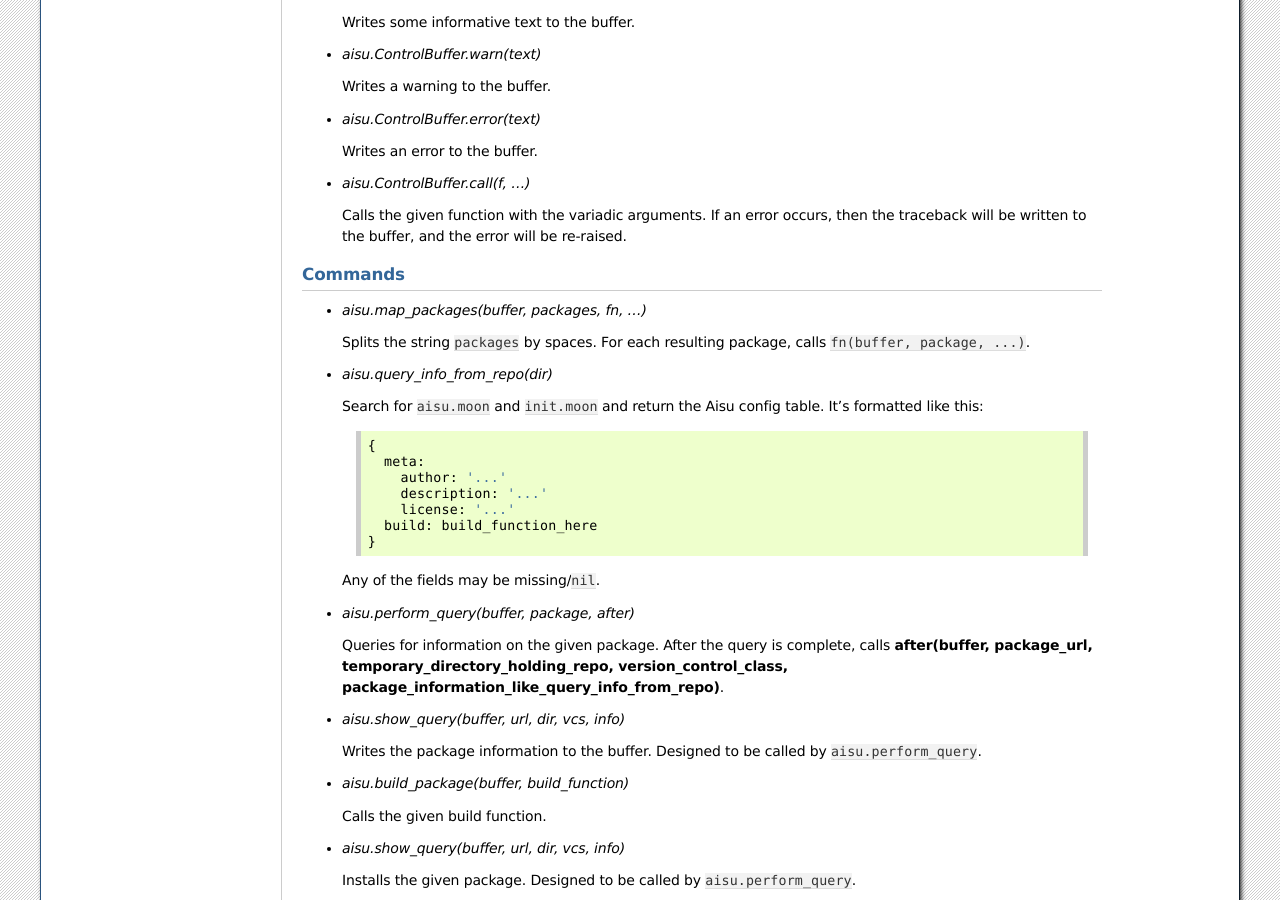
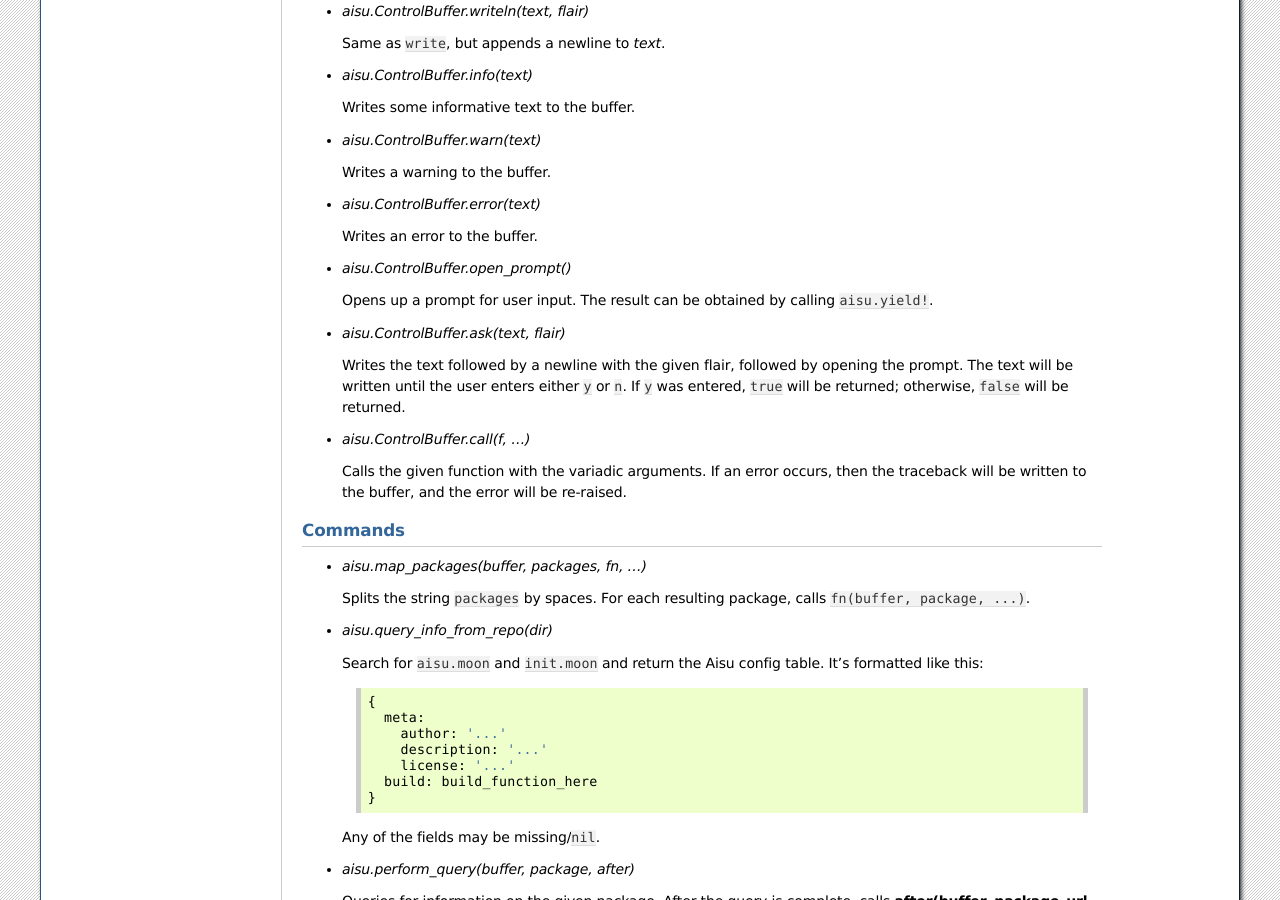
Before and after one commit to refi64/aisu, a Sphinx documentation site: the page built from docs/source/index.rst, in a window 1280 px wide and 900 px high, scrolled down 3416 px. Built offline with Sphinx 7.4.7, drawn with Linux system fonts in a browser that asks for light colours; some of the changed text lies outside the part shown.

Commit message:
Docs and cleanup

```diff
--- a/docs/source/index.rst
+++ b/docs/source/index.rst
@@ -151,6 +151,12 @@
 
   Writes the package list to ``~/.howl/aisu.lua``.
 
+- *aisu.yield()*
+
+  Like ``coroutine.yield``, but discards the first return value. Useful for
+  ``ControlBuffer.open_prompt``, since it also returns the buffer, which you
+  probably already have if you were calling ``open_prompt``!
+
 .. _utils:
 
 Utilities
@@ -244,6 +250,18 @@
 
   Writes an error to the buffer.
 
+- *aisu.ControlBuffer.open_prompt()*
+
+  Opens up a prompt for user input. The result can be obtained by calling
+  ``aisu.yield!``.
+
+- *aisu.ControlBuffer.ask(text, flair)*
+
+  Writes the text followed by a newline with the given flair, followed by
+  opening the prompt. The text will be written until the user enters either
+  ``y`` or ``n``. If ``y`` was entered, ``true`` will be returned; otherwise,
+  ``false`` will be returned.
+
 - *aisu.ControlBuffer.call(f, ...)*
 
   Calls the given function with the variadic arguments. If an error occurs,
```
Also changed, not shown: 2 other files.
